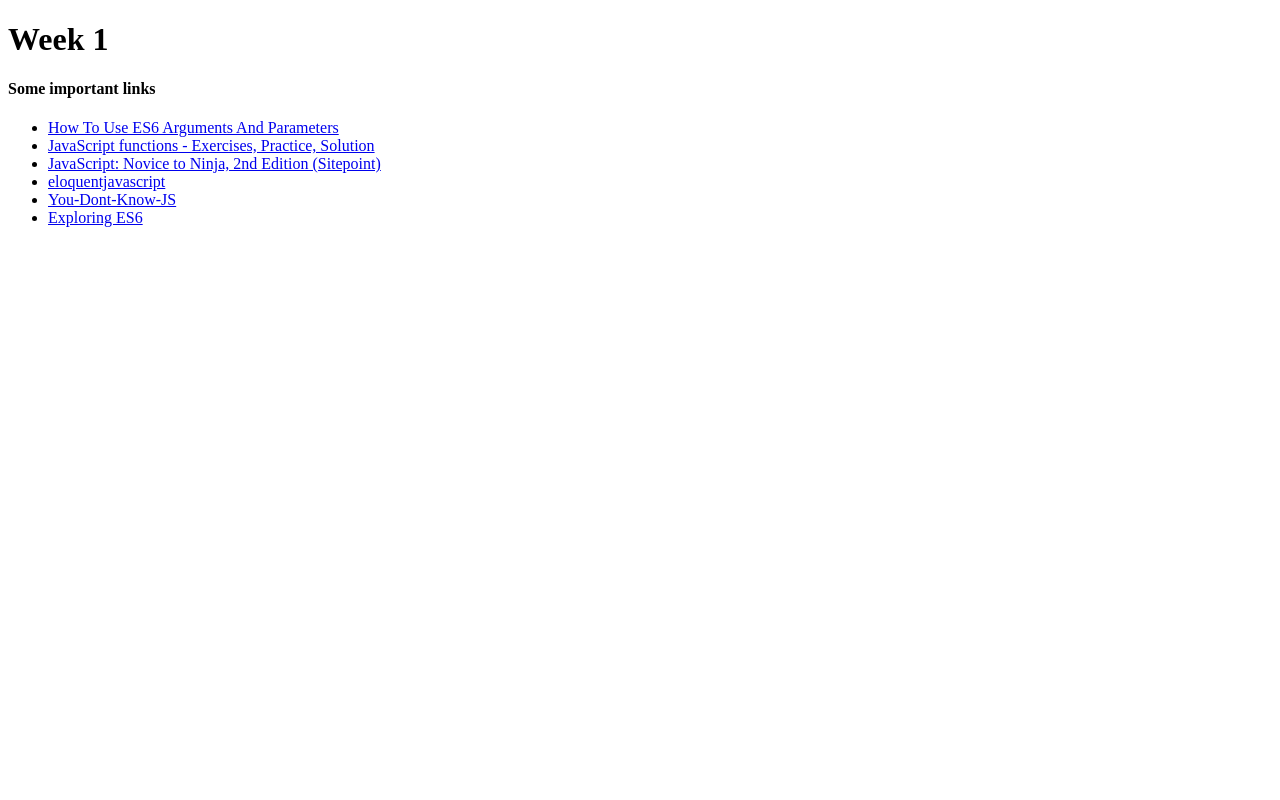
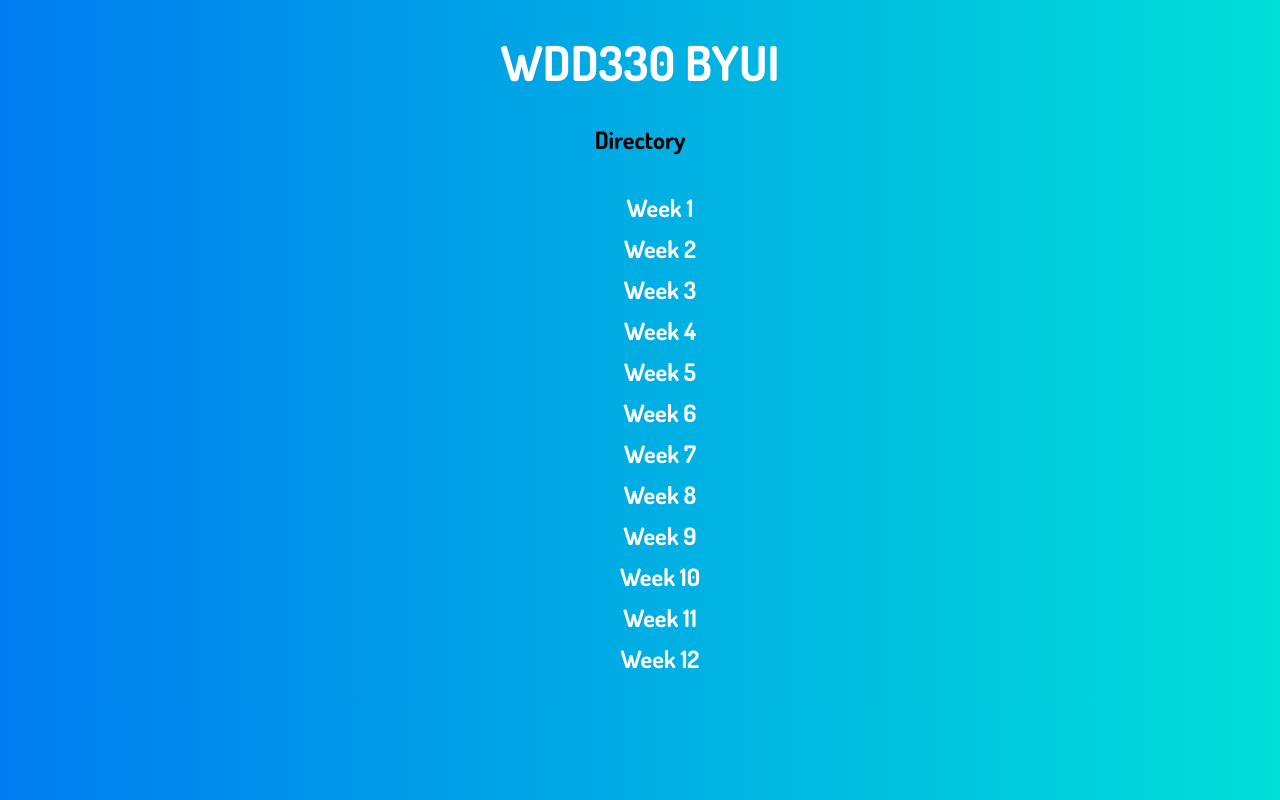
Before and after one commit to solisjoaquin/portfolio-WDD330, a plain HTML site: page index.html in a window 1280 px wide. Drawn offline with Linux system fonts and the light colour scheme.

Commit message:
update folders and styles

```diff
--- a/index.html
+++ b/index.html
@@ -4,18 +4,51 @@
     <meta charset="UTF-8">
     <meta name="viewport" content="width=device-width, initial-scale=1.0">
     <title>Portoflio</title>
+    <link href="https://fonts.googleapis.com/css2?family=Dosis:wght@700&display=swap" rel="stylesheet">
+    <style>
+        body{
+            text-align: center;
+            font-family: 'Dosis', sans-serif;
+            font-size: 1.5rem;
+            /* background-image: linear-gradient(90deg, rgb(121, 40, 202), rgb(255, 0, 128)); */
+            background-image: linear-gradient(90deg, rgb(0, 124, 240), rgb(0, 223, 216));
+
+
+        }
+        li{
+            list-style-type: none;
+            padding: 5px;
+        }
+        .title{
+            color: white;
+        }
+        .a-index{
+            text-decoration: none;
+            color: white;
+        }
+    </style>
 </head>
 <body>
-    <h1>Week 1</h1>
-    <h4>Some important links</h4>
+    <header>
+        <h1 class="title">WDD330 BYUI</h1>
+    </header>
+
+    <h4>Directory</h4>
     <ul>
-        <li><a href="https://www.smashingmagazine.com/2016/07/how-to-use-arguments-and-parameters-in-ecmascript-6/">How To Use ES6 Arguments And Parameters</a></li>
-        <li><a href="https://www.w3resource.com/javascript-exercises/javascript-functions-exercises.php">JavaScript functions - Exercises, Practice, Solution</a></li>
-        <li><a href="https://www.sitepoint.com/premium/books/javascript-novice-to-ninja-2nd-edition/read/1">JavaScript: Novice to Ninja, 2nd Edition (Sitepoint)</a></li>
-        <li><a href="https://eloquentjavascript.net/index.html">eloquentjavascript</a></li>
-        <li><a href="https://github.com/getify/You-Dont-Know-JS">You-Dont-Know-JS</a></li>
-        <li><a href="https://exploringjs.com/es6/index.html#toc_ch_overviews">Exploring ES6</a></li>
+        <li><a class="a-index" href="week1/week1.html">Week 1</a></li>
+        <li><a class="a-index" href="#">Week 2</a></li>
+        <li><a class="a-index" href="#">Week 3</a></li>
+        <li><a class="a-index" href="#">Week 4</a></li>
+        <li><a class="a-index" href="#">Week 5</a></li>
+        <li><a class="a-index" href="#">Week 6</a></li>
+        <li><a class="a-index" href="#">Week 7</a></li>
+        <li><a class="a-index" href="#">Week 8</a></li>
+        <li><a class="a-index" href="#">Week 9</a></li>
+        <li><a class="a-index" href="#">Week 10</a></li>
+        <li><a class="a-index" href="#">Week 11</a></li>
+        <li><a class="a-index" href="#">Week 12</a></li>
     </ul>
+
 
 </body>
 </html>
```
Also changed, not shown: week1/week1.html (added, +19 -0 lines).
